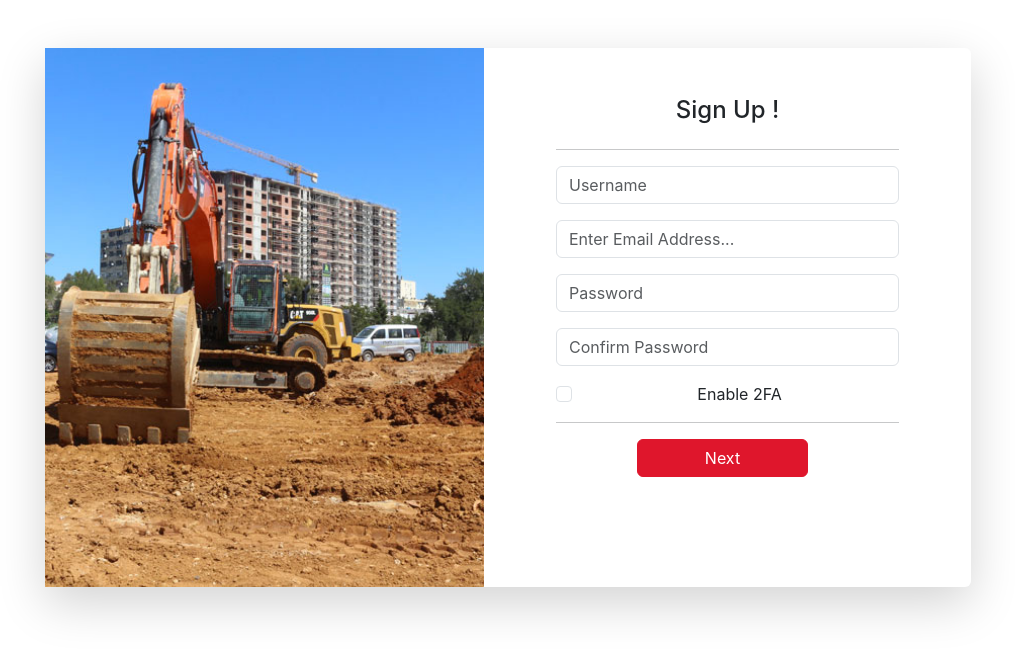
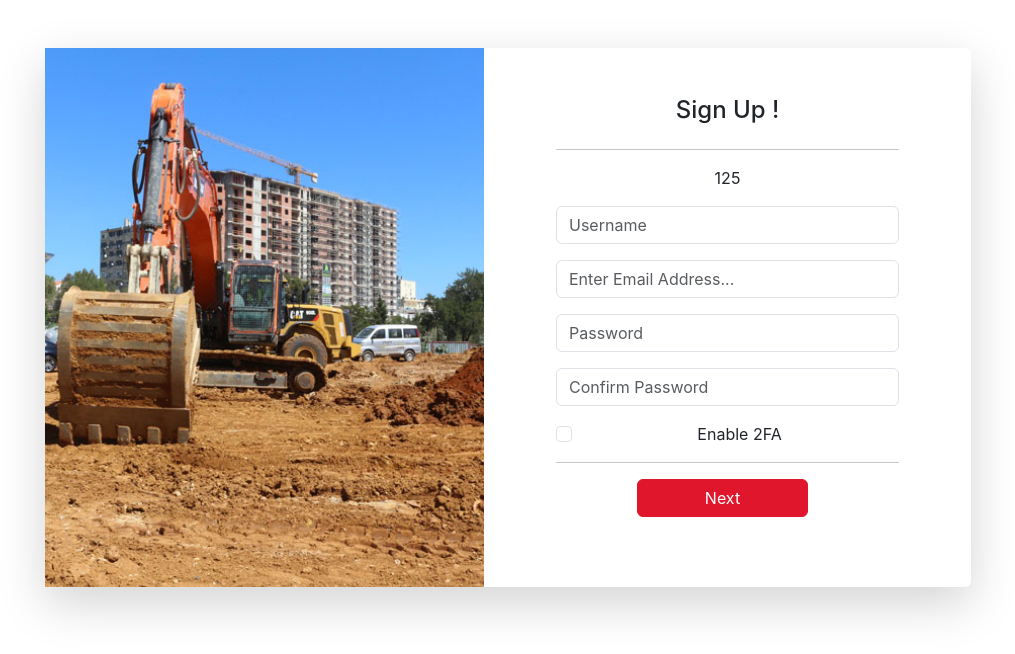
Before and after one commit to DjennaouiRaouf/react_application, a React (Create React App) app: page / in a window 1280 px wide. Shown: the top 654 px of the page, without its empty margins (132-1147 px from the left). Built offline with nearby package versions, Linux system fonts and the light colour scheme.

Commit message:
Initial commit

```diff
--- a/src/components/base/SignUpForm/SignUpForm.tsx
+++ b/src/components/base/SignUpForm/SignUpForm.tsx
@@ -1,4 +1,4 @@
-import React from "react";
+import React, {useState} from "react";
 import Stepper from "../Stepper";
 import QRCode from 'qrcode.react';
 
@@ -7,9 +7,14 @@ type SignUpFormProps = {
 };
 
 const SignUpForm: React.FC = () => {
+    const [enabled2FA,setEnabled2FA]=useState<string>("125");
+
     const CreateUser: React.FC = () =>{
+
         return(
+
             <div className="user" style={{ height: "70%" }}>
+            <p>{enabled2FA}</p>
                 <div className="mb-3">
                     <input className="form-control" type="text" placeholder="Username" />
                 </div>
@@ -77,6 +82,7 @@ const SignUpForm: React.FC = () => {
     ];
     return (
         <Stepper steps={steps} />
+
     );
 }
 
--- a/src/components/base/Stepper/Stepper.tsx
+++ b/src/components/base/Stepper/Stepper.tsx
@@ -17,6 +17,7 @@ const Stepper: React.FC<StepperProps> = ({ steps }) => {
   };
 
   const nextStep = () => {
+
     if (currentStep < steps.length - 1) {
       setCurrentStep(currentStep + 1);
     }
```
